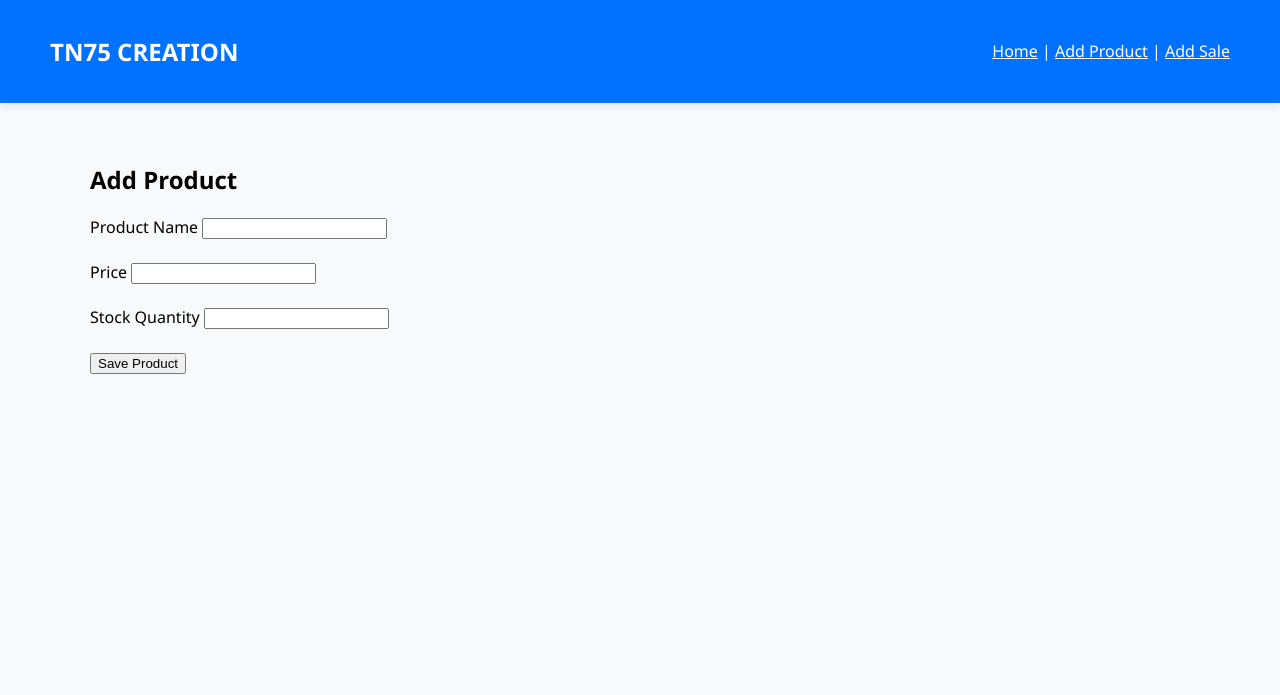
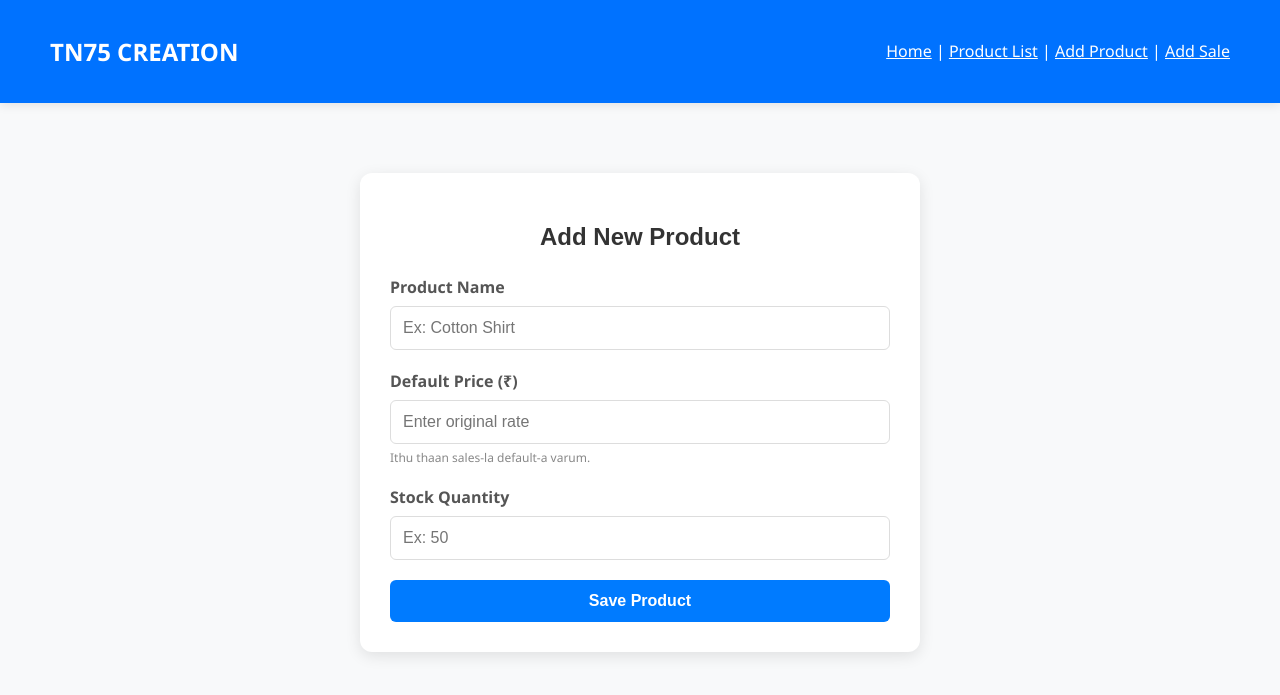
Before and after one commit to dineshdinu21/TN75-Creation, a Django app: template templates/products.html in a window 1280 px wide. Shown: the top 695 px of the page. Run offline with Django 5.2, Linux system fonts and the light colour scheme; the template is opened without the code that fills it, so the values that code supplies are empty.

Commit message:
Latest updation

```diff
--- a/accounts/urls.py
+++ b/accounts/urls.py
@@ -5,4 +5,5 @@ urlpatterns = [
     path('', views.homepage, name='home'),
     path('products/', views.add_product, name='products'),
     path('sales/', views.add_sale, name='sales'),
+    path('products/list/', views.product_list, name='product_list'),
 ]
--- a/templates/base.html
+++ b/templates/base.html
@@ -81,6 +81,8 @@
     <div>
         <a href="{% url 'home' %}" style="color:white">Home</a>
         |
+        <a href="{% url 'product_list' %}" style="color:white">Product List</a>
+        |
         <a href="{% url 'products' %}" style="color:white">Add Product</a>
         |
         <a href="{% url 'sales' %}" style="color:white">Add Sale</a>
--- a/templates/products.html
+++ b/templates/products.html
@@ -2,29 +2,101 @@
 
 {% block content %}
 
-<h2>Add Product</h2>
+<style>
+    /* Form Container Design */
+    .form-container {
+        max-width: 500px;
+        margin: 30px auto;
+        padding: 30px;
+        background-color: white;
+        box-shadow: 0 4px 15px rgba(0,0,0,0.1);
+        border-radius: 12px;
+    }
 
-<form method="POST">
+    .form-container h2 {
+        margin-bottom: 25px;
+        color: #333;
+        text-align: center;
+        font-family: 'Arial', sans-serif;
+    }
 
-    {% csrf_token %}
+    .form-group {
+        margin-bottom: 20px;
+    }
 
-    <label>Product Name</label>
-    <input type="text" name="name" required>
+    .form-group label {
+        display: block;
+        margin-bottom: 8px;
+        font-weight: bold;
+        color: #555;
+    }
 
-    <br><br>
+    /* Input Styling */
+    .form-control {
+        width: 100%;
+        padding: 12px;
+        border: 1px solid #ddd;
+        border-radius: 6px;
+        font-size: 16px;
+        box-sizing: border-box; /* Padding-nala width maarama iruka */
+    }
 
-    <label>Price</label>
-    <input type="number" name="price" required>
+    .form-control:focus {
+        border-color: #007bff;
+        outline: none;
+        box-shadow: 0 0 5px rgba(0,123,255,0.2);
+    }
 
-    <br><br>
+    /* Button Styling */
+    .btn-submit {
+        width: 100%;
+        padding: 12px;
+        background-color: #007bff;
+        color: white;
+        border: none;
+        border-radius: 6px;
+        font-size: 16px;
+        font-weight: bold;
+        cursor: pointer;
+        transition: background 0.3s;
+    }
 
-    <label>Stock Quantity</label>
-    <input type="number" name="stock" required>
+    .btn-submit:hover {
+        background-color: #0056b3;
+    }
 
-    <br><br>
+    /* Icon or Helper text style */
+    .helper-text {
+        font-size: 12px;
+        color: #888;
+        margin-top: 5px;
+    }
+</style>
 
-    <button type="submit">Save Product</button>
+<div class="form-container">
+    <h2>Add New Product</h2>
 
-</form>
+    <form method="POST">
+        {% csrf_token %}
+
+        <div class="form-group">
+            <label>Product Name</label>
+            <input type="text" name="name" class="form-control" placeholder="Ex: Cotton Shirt" required>
+        </div>
+
+        <div class="form-group">
+            <label>Default Price (₹)</label>
+            <input type="number" name="price" class="form-control" placeholder="Enter original rate" required>
+            <p class="helper-text">Ithu thaan sales-la default-a varum.</p>
+        </div>
+
+        <div class="form-group">
+            <label>Stock Quantity</label>
+            <input type="number" name="stock" class="form-control" placeholder="Ex: 50" required>
+        </div>
+
+        <button type="submit" class="btn-submit">Save Product</button>
+    </form>
+</div>
 
 {% endblock %}
```
Also changed, not shown: accounts/models.py (+6 -8 lines), accounts/views.py (+15 -2 lines), templates/homepage.html (+80 -14 lines), templates/product_list.html (added, +68 -0 lines), templates/sales.html (+48 -30 lines), accounts/migrations/0001_initial.py.
